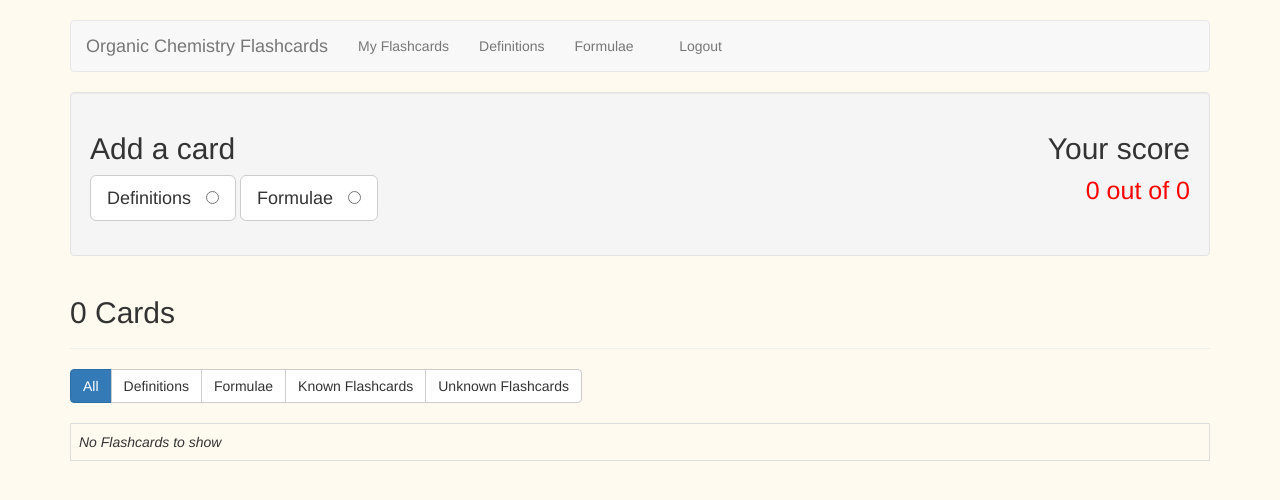
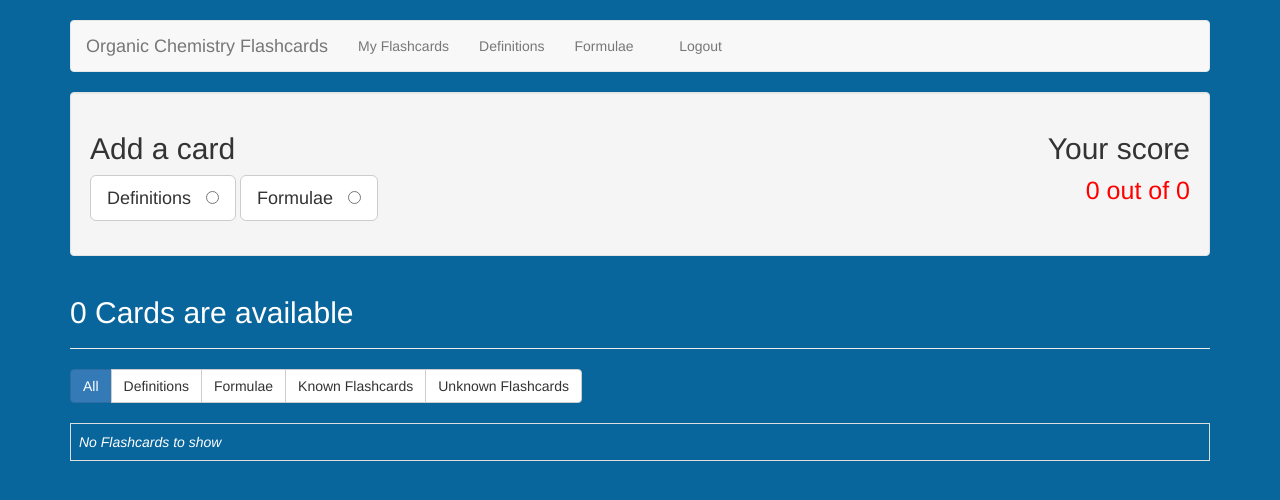
Before and after one commit to VarunTejaMaguluri0090/Organic-Chemistry-Flashcards, a Flask app: page /cards in a window 1280 px wide. Shown: the top 500 px of the page. Run offline with Flask 2, Linux system fonts and the light colour scheme; the visitor is signed in with stand-in values (Sample User, id 1); data that the repository does not hold is empty; some libraries are stand-ins or nearby versions.

Commit message:
Small UI Changes done

```diff
--- a/templates/cards.html
+++ b/templates/cards.html
@@ -36,7 +36,7 @@
     </div>
 
     <div class="page-header">
-        <h2>{{ cards|length }} Card{{ '' if (cards|length == 1) else 's' }}</h2>
+        <h2 style="color: #FFFFFF">{{ cards|length }} Card{{ '' if (cards|length == 1) else 's' }}{{ ' is available' if (cards|length == 1) else ' are available' }}</h2>
     </div>
     <div class="btn-group btn-group-md" role="group" aria-label="filters">
         <a href="{{ url_for('filter_cards', filter_name="all") }}" class="btn btn-{{ "primary" if filter_name == "all" else "default" }}">All</a>
@@ -69,7 +69,7 @@
         {% else %}
             <tr>
                 <td>
-                    <em>No Flashcards to show</em>
+                    <em style="color: #FFFFFF">No Flashcards to show</em>
                 </td>
             </tr>
         {% endfor %}
--- a/templates/layout.html
+++ b/templates/layout.html
@@ -9,7 +9,7 @@
     <link rel="stylesheet" type="text/css" href="{{ url_for('static', filename='highlight-theme-github.css') }}" />
     <script src="{{ url_for('static', filename='highlight.pack.js') }}"></script>
 </head>
-<body style="background-color:floralwhite">
+<body style="background-color:#09669c">
 
     <div class="container">
         <div class="row">
@@ -18,6 +18,7 @@
                 <br/>
                 <nav class="navbar navbar-default">
                     <div class="navbar-header">
+
                         <a class="navbar-brand" href="{{ url_for('index') }}">Organic Chemistry Flashcards</a>
 
                         <ul class="nav navbar-nav navbar-right">
--- a/templates/register.html
+++ b/templates/register.html
@@ -2,7 +2,7 @@
 {% block body %}
 <div class="row">
     <div class="col-lg-7 offset-lg-2 my-5">
-      <h1>Register</h1><hr>
+      <h1 style="color: #FFFFFF">Register</h1><hr>
       <form method="POST" action="{{ url_for('register_user') }}">
         {{ form.csrf_token }}
        <div class="form-group">
```
Also changed, not shown: db/project.db, img/logo.png (added), 1 other file.
